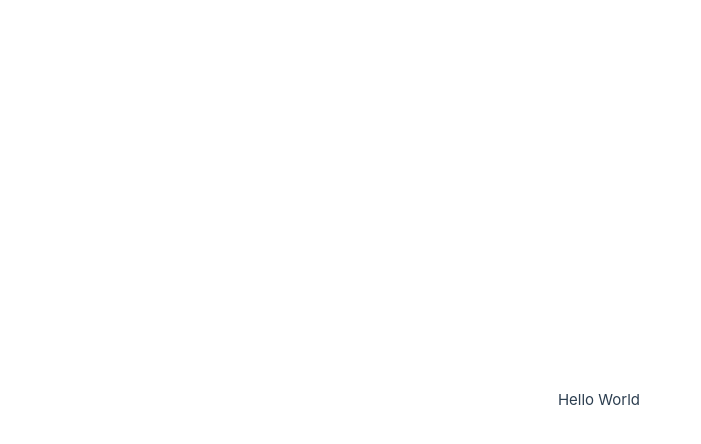
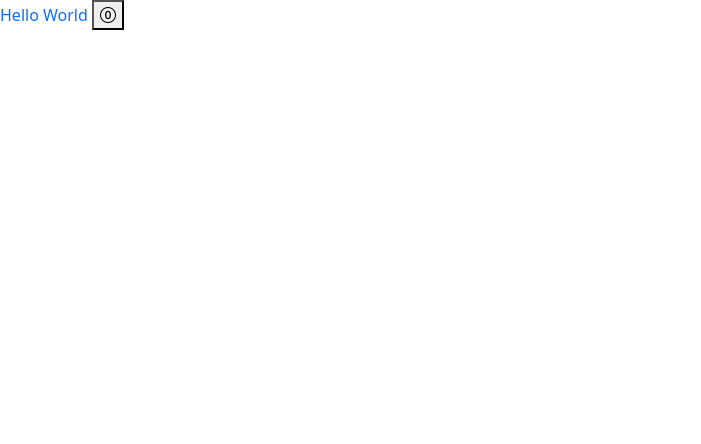
Before and after one commit to ngmthaq/vue-pwa, a Vue app: page / in a window 1280 px wide. Shown: the top 444 px of the page, without its empty margins (0-701 px from the left). Built offline with nearby package versions, Linux system fonts and the light colour scheme.

Commit message:
Add bootstrap

```diff
--- a/package.json
+++ b/package.json
@@ -12,6 +12,8 @@
     "format": "prettier --write src/"
   },
   "dependencies": {
+    "bootstrap": "^5.3.2",
+    "bootstrap-icons": "^1.11.1",
     "pinia": "^2.1.6",
     "vue": "^3.3.4",
     "vue-router": "^4.2.4"
--- /dev/null
+++ b/src/assets/_theme.scss
@@ -0,0 +1,51 @@
+// Colors
+$black: #000;
+$white: #fff;
+$blue: #0d6efd;
+$indigo: #6610f2;
+$purple: #6f42c1;
+$pink: #d63384;
+$red: #dc3545;
+$orange: #fd7e14;
+$yellow: #ffc107;
+$green: #198754;
+$teal: #20c997;
+$cyan: #0dcaf0;
+$gray-100: #f8f9fa;
+$gray-200: #e9ecef;
+$gray-300: #dee2e6;
+$gray-400: #ced4da;
+$gray-500: #adb5bd;
+$gray-600: #6c757d;
+$gray-700: #495057;
+$gray-800: #343a40;
+$gray-900: #212529;
+
+// Variant Colors
+$primary: $blue;
+$secondary: $gray-600;
+$success: $green;
+$info: $cyan;
+$warning: $yellow;
+$danger: $red;
+$light: $gray-100;
+$dark: $gray-900;
+
+// Breakpoints
+$grid-breakpoints: (
+  xs: 0,
+  sm: 576px,
+  md: 768px,
+  lg: 992px,
+  xl: 1200px,
+  xxl: 1400px,
+);
+
+// Container Max Widths
+$container-max-widths: (
+  sm: 540px,
+  md: 720px,
+  lg: 960px,
+  xl: 1140px,
+  xxl: 1320px,
+);
--- a/src/assets/main.scss
+++ b/src/assets/main.scss
@@ -1,120 +1,5 @@
-/* color palette from <https://github.com/vuejs/theme> */
-:root {
-  --vt-c-white: #ffffff;
-  --vt-c-white-soft: #f8f8f8;
-  --vt-c-white-mute: #f2f2f2;
-
-  --vt-c-black: #181818;
-  --vt-c-black-soft: #222222;
-  --vt-c-black-mute: #282828;
-
-  --vt-c-indigo: #2c3e50;
-
-  --vt-c-divider-light-1: rgba(60, 60, 60, 0.29);
-  --vt-c-divider-light-2: rgba(60, 60, 60, 0.12);
-  --vt-c-divider-dark-1: rgba(84, 84, 84, 0.65);
-  --vt-c-divider-dark-2: rgba(84, 84, 84, 0.48);
-
-  --vt-c-text-light-1: var(--vt-c-indigo);
-  --vt-c-text-light-2: rgba(60, 60, 60, 0.66);
-  --vt-c-text-dark-1: var(--vt-c-white);
-  --vt-c-text-dark-2: rgba(235, 235, 235, 0.64);
-}
-
-/* semantic color variables for this project */
-:root {
-  --color-background: var(--vt-c-white);
-  --color-background-soft: var(--vt-c-white-soft);
-  --color-background-mute: var(--vt-c-white-mute);
-
-  --color-border: var(--vt-c-divider-light-2);
-  --color-border-hover: var(--vt-c-divider-light-1);
-
-  --color-heading: var(--vt-c-text-light-1);
-  --color-text: var(--vt-c-text-light-1);
-
-  --section-gap: 160px;
-}
-
-@media (prefers-color-scheme: dark) {
-  :root {
-    --color-background: var(--vt-c-black);
-    --color-background-soft: var(--vt-c-black-soft);
-    --color-background-mute: var(--vt-c-black-mute);
-
-    --color-border: var(--vt-c-divider-dark-2);
-    --color-border-hover: var(--vt-c-divider-dark-1);
-
-    --color-heading: var(--vt-c-text-dark-1);
-    --color-text: var(--vt-c-text-dark-2);
-  }
-}
-
-*,
-*::before,
-*::after {
-  box-sizing: border-box;
-  margin: 0;
-  font-weight: normal;
-}
-
-body {
-  min-height: 100vh;
-  color: var(--color-text);
-  background: var(--color-background);
-  transition:
-    color 0.5s,
-    background-color 0.5s;
-  line-height: 1.6;
-  font-family:
-    Inter,
-    -apple-system,
-    BlinkMacSystemFont,
-    "Segoe UI",
-    Roboto,
-    Oxygen,
-    Ubuntu,
-    Cantarell,
-    "Fira Sans",
-    "Droid Sans",
-    "Helvetica Neue",
-    sans-serif;
-  font-size: 15px;
-  text-rendering: optimizeLegibility;
-  -webkit-font-smoothing: antialiased;
-  -moz-osx-font-smoothing: grayscale;
-}
-
-#app {
-  max-width: 1280px;
-  margin: 0 auto;
-  padding: 2rem;
-
-  font-weight: normal;
-}
-
-a,
-.green {
-  text-decoration: none;
-  color: hsla(160, 100%, 37%, 1);
-  transition: 0.4s;
-}
-
-@media (hover: hover) {
-  a:hover {
-    background-color: hsla(160, 100%, 37%, 0.2);
-  }
-}
-
-@media (min-width: 1024px) {
-  body {
-    display: flex;
-    place-items: center;
-  }
-
-  #app {
-    display: grid;
-    grid-template-columns: 1fr 1fr;
-    padding: 0 2rem;
-  }
-}
+@import "./theme";
+@import "./variables";
+@import "./mixins";
+@import "../../node_modules/bootstrap/scss/bootstrap.scss";
+@import url("../../node_modules/bootstrap-icons/font/bootstrap-icons.scss");
--- a/src/plugins/component.plugin.ts
+++ b/src/plugins/component.plugin.ts
@@ -18,8 +18,12 @@ import {
   watch,
   watchEffect,
 } from "vue";
+import { useRoute, useRouter } from "vue-router";
 
 export abstract class Component {
+  public readonly route = useRoute();
+  public readonly router = useRouter();
+
   public readonly ref = ref;
   public readonly reactive = reactive;
   public readonly computed = computed;
@@ -33,6 +37,10 @@ export abstract class Component {
   public readonly onBeforeUnmount = onBeforeUnmount;
   public readonly onActivated = onActivated;
   public readonly onDeactivated = onDeactivated;
+
+  public readonly changeQueryParams = (queryParams: Record<string, string | number>) => {
+    this.router.replace({ name: this.route.name as any, query: queryParams });
+  };
 }
 
 export function defineClassComponent<C extends Component>(Component: new () => C) {
--- a/src/views/HomeView.vue
+++ b/src/views/HomeView.vue
@@ -1,5 +1,32 @@
 <template>
-  <main>Hello World</main>
+  <main>
+    Hello World <button @click="app.onClick"><i class="bi bi-0-circle"></i></button>
+  </main>
 </template>
 
-<script setup lang="ts"></script>
+<script setup lang="ts">
+import { Component, defineClassComponent } from "@/plugins/component.plugin";
+
+const app = defineClassComponent(
+  class HomeView extends Component {
+    public constructor() {
+      super();
+
+      this.watch(this.route, (route) => {
+        console.log(route);
+      });
+    }
+
+    public onClick = () => {
+      const value = Math.random();
+      this.changeQueryParams({ data: value });
+    };
+  },
+);
+</script>
+
+<style scoped lang="scss">
+main {
+  color: $primary;
+}
+</style>
--- a/vite.config.ts
+++ b/vite.config.ts
@@ -1,18 +1,26 @@
-import { fileURLToPath, URL } from 'node:url'
+import { fileURLToPath, URL } from "node:url";
 
-import { defineConfig } from 'vite'
-import vue from '@vitejs/plugin-vue'
-import vueJsx from '@vitejs/plugin-vue-jsx'
+import { defineConfig } from "vite";
+import vue from "@vitejs/plugin-vue";
+import vueJsx from "@vitejs/plugin-vue-jsx";
 
 // https://vitejs.dev/config/
 export default defineConfig({
-  plugins: [
-    vue(),
-    vueJsx(),
-  ],
+  plugins: [vue(), vueJsx()],
   resolve: {
     alias: {
-      '@': fileURLToPath(new URL('./src', import.meta.url))
-    }
-  }
-})
+      "@": fileURLToPath(new URL("./src", import.meta.url)),
+    },
+  },
+  css: {
+    preprocessorOptions: {
+      scss: {
+        additionalData: `
+          @import './src/assets/_theme.scss';
+          @import './src/assets/_variables.scss';
+          @import './src/assets/_mixins.scss';
+        `,
+      },
+    },
+  },
+});
```
Also changed, not shown: src/assets/_mixins.scss (added), src/assets/_variables.scss (added), 1 other file (tests, documents, lock files or other folders).
